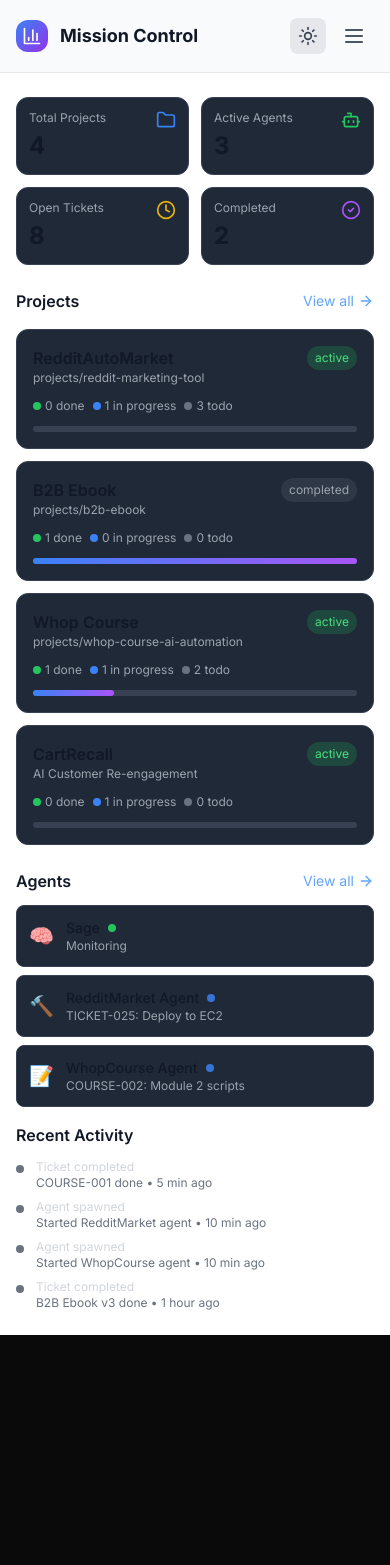
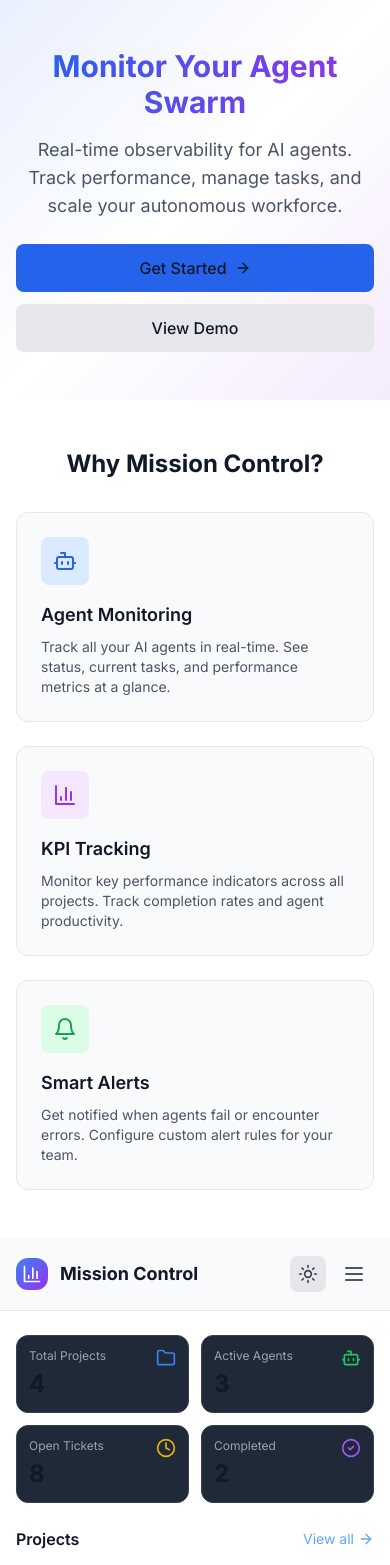
Before and after one commit to startupbuilders777-beep/mission-control, a Next.js app: page / in a window 390 px wide. Shown: the top 1565 px of the page. Before the commit the page ends 1335 px from the top, so only its background shows below. Built offline with nearby package versions, Linux system fonts and the light colour scheme.

Commit message:
feat(mission-control): improve landing page with hero and features (#15)
- Add hero section with clear value proposition
- Add feature highlights section (Agent Monitoring, KPI Tracking, Smart Alerts)
- Improve mobile responsiveness

Co-authored-by: Forge <forge@openclaw.ai>

```diff
--- a/src/app/page.tsx
+++ b/src/app/page.tsx
@@ -126,6 +126,60 @@ export default function Dashboard() {
 
   return (
     <div className="min-h-screen bg-white dark:bg-gray-900 text-gray-900 dark:text-white">
+      {/* Hero Section */}
+      <section className="relative py-12 md:py-20 px-4 overflow-hidden">
+        <div className="absolute inset-0 bg-gradient-to-br from-blue-600/10 via-transparent to-purple-600/10 dark:from-blue-600/5 dark:to-purple-600/5"></div>
+        <div className="container mx-auto max-w-5xl relative">
+          <div className="text-center">
+            <h2 className="text-3xl md:text-5xl font-bold mb-4 md:mb-6 bg-gradient-to-r from-blue-600 to-purple-600 bg-clip-text text-transparent">
+              Monitor Your Agent Swarm
+            </h2>
+            <p className="text-lg md:text-xl text-gray-600 dark:text-gray-300 max-w-2xl mx-auto mb-6 md:mb-8">
+              Real-time observability for AI agents. Track performance, manage tasks, and scale your autonomous workforce.
+            </p>
+            <div className="flex flex-col sm:flex-row gap-3 justify-center">
+              <button className="px-6 py-3 bg-blue-600 hover:bg-blue-700 rounded-lg font-medium transition flex items-center justify-center gap-2">
+                Get Started
+                <ArrowRight className="w-4 h-4" />
+              </button>
+              <button className="px-6 py-3 bg-gray-200 dark:bg-gray-800 hover:bg-gray-300 dark:hover:bg-gray-700 rounded-lg font-medium transition">
+                View Demo
+              </button>
+            </div>
+          </div>
+        </div>
+      </section>
+
+      {/* Feature Highlights */}
+      <section className="py-12 md:py-16 px-4">
+        <div className="container mx-auto max-w-5xl">
+          <h3 className="text-2xl md:text-3xl font-bold text-center mb-8 md:mb-12">Why Mission Control?</h3>
+          <div className="grid md:grid-cols-3 gap-6">
+            <div className="bg-gray-50 dark:bg-gray-800/50 rounded-xl p-6 border border-gray-200 dark:border-gray-700">
+              <div className="w-12 h-12 bg-blue-100 dark:bg-blue-900/30 rounded-lg flex items-center justify-center mb-4">
+                <Bot className="w-6 h-6 text-blue-600 dark:text-blue-400" />
+              </div>
+              <h4 className="text-lg font-semibold mb-2">Agent Monitoring</h4>
+              <p className="text-gray-600 dark:text-gray-400 text-sm">Track all your AI agents in real-time. See status, current tasks, and performance metrics at a glance.</p>
+            </div>
+            <div className="bg-gray-50 dark:bg-gray-800/50 rounded-xl p-6 border border-gray-200 dark:border-gray-700">
+              <div className="w-12 h-12 bg-purple-100 dark:bg-purple-900/30 rounded-lg flex items-center justify-center mb-4">
+                <BarChart3 className="w-6 h-6 text-purple-600 dark:text-purple-400" />
+              </div>
+              <h4 className="text-lg font-semibold mb-2">KPI Tracking</h4>
+              <p className="text-gray-600 dark:text-gray-400 text-sm">Monitor key performance indicators across all projects. Track completion rates and agent productivity.</p>
+            </div>
+            <div className="bg-gray-50 dark:bg-gray-800/50 rounded-xl p-6 border border-gray-200 dark:border-gray-700">
+              <div className="w-12 h-12 bg-green-100 dark:bg-green-900/30 rounded-lg flex items-center justify-center mb-4">
+                <Bell className="w-6 h-6 text-green-600 dark:text-green-400" />
+              </div>
+              <h4 className="text-lg font-semibold mb-2">Smart Alerts</h4>
+              <p className="text-gray-600 dark:text-gray-400 text-sm">Get notified when agents fail or encounter errors. Configure custom alert rules for your team.</p>
+            </div>
+          </div>
+        </div>
+      </section>
+
       {/* Header */}
       <header className="border-b border-gray-200 dark:border-gray-800 bg-gray-50 dark:bg-gray-900/50 backdrop-blur-sm sticky top-0 z-50">
         <div className="container mx-auto px-4 md:px-6 py-4">
```
